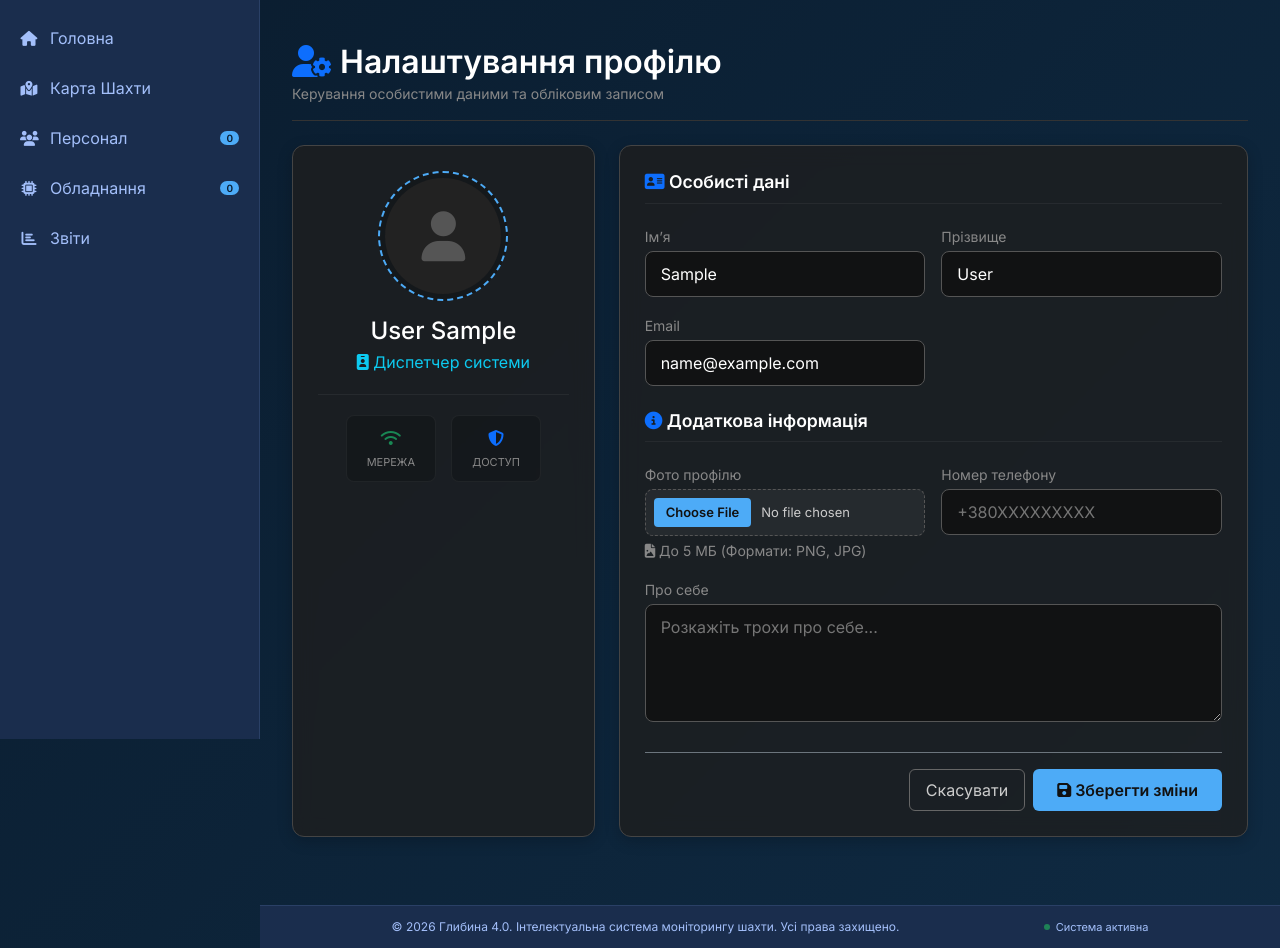
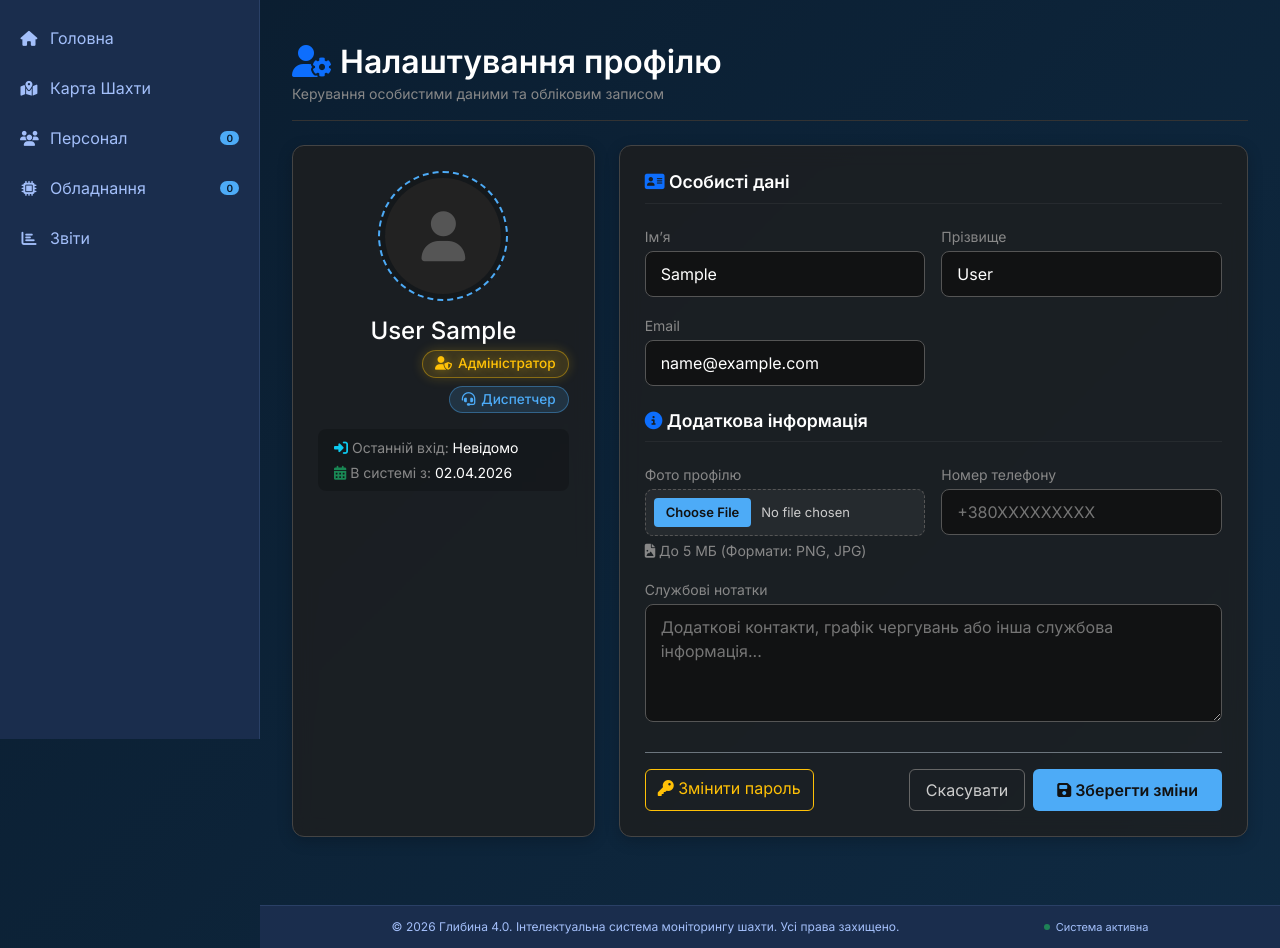
Before and after one commit to Nazoferon/Integrated-mine-monitoring-and-safety-system, a Django app: page /diploma/profile/ in a window 1280 px wide. Shown: the part 61-1009 px from the top of the page. Run offline with Django 5.2, Linux system fonts and the light colour scheme; the visitor is signed in with stand-in values (Sample User, id 1); data comes from the database, SQL or seed files in the repository; data that the repository does not hold is empty; some libraries are stand-ins or nearby versions.

Commit message:
update: Upgraded the User Profile page to feature dynamic role badges, professional contact information, and a cleaner layout, replacing the old static placeholders.

```diff
--- a/diploma/forms.py
+++ b/diploma/forms.py
@@ -26,10 +26,10 @@ class ProfileForm(forms.ModelForm):
         labels = {
             'profile_photo': 'Фото профілю',
             'phone_number': 'Номер телефону',
-            'bio': 'Про себе'
+            'bio': 'Службові нотатки'
         }
         widgets = {
-            'bio': forms.Textarea(attrs={'rows': 4, 'placeholder': 'Розкажіть трохи про себе...'}),
+            'bio': forms.Textarea(attrs={'rows': 4, 'placeholder': 'Додаткові контакти, графік чергувань або інша службова інформація...'}),
             'phone_number': forms.TextInput(attrs={'placeholder': '+380XXXXXXXXX'}),
             'profile_photo': forms.FileInput(attrs={'accept': 'image/png,image/jpeg,image/jpg'}),
         }
--- a/diploma/templates/diploma/profile.html
+++ b/diploma/templates/diploma/profile.html
@@ -27,17 +27,21 @@
                 {% endif %}
             </div>
             <h4 class="mt-3 mb-1 text-white">{{ user.last_name }} {{ user.first_name }}</h4>
-            <p class="text-info mb-3"><i class="fas fa-id-badge"></i> Диспетчер системи</p>
 
-            <div class="profile-stats">
-                <div class="stat-box">
-                    <span class="stat-val text-success"><i class="fas fa-wifi"></i></span>
-                    <span class="stat-name">Мережа</span>
-                </div>
-                <div class="stat-box">
-                    <span class="stat-val text-primary"><i class="fas fa-shield-alt"></i></span>
-                    <span class="stat-name">Доступ</span>
-                </div>
+            <div class="mb-3 d-flex justify-content-center flex-wrap gap-2">
+                {% if user.is_superuser %}
+                <span class="badge role-badge badge-admin">
+                    <i class="fas fa-user-shield"></i>Адміністратор
+                </span>
+                {% endif %}
+                <span class="badge role-badge badge-dispatcher">
+                    <i class="fas fa-headset"></i>Диспетчер
+                </span>
+            </div>
+
+            <div class="text-muted small mb-3 text-start px-3 py-2" style="background: rgba(0,0,0,0.2); border-radius: 8px;">
+                <div class="mb-1"><i class="fas fa-sign-in-alt text-info"></i> Останній вхід: <span class="text-white">{{ user.last_login|date:"d.m.Y H:i"|default:"Невідомо" }}</span></div>
+                <div><i class="fas fa-calendar-alt text-success"></i> В системі з: <span class="text-white">{{ user.date_joined|date:"d.m.Y" }}</span></div>
             </div>
         </div>
     </div>
@@ -82,6 +86,7 @@
                 </div>
 
                 <div class="d-flex justify-content-end border-top border-secondary pt-3 mt-2 profile-actions">
+                    <a href="{% url 'password_reset' %}" class="btn btn-outline-warning me-auto" title="Перейти до скидання пароля"><i class="fas fa-key"></i> Змінити пароль</a>
                     <button type="button" class="btn btn-outline-secondary me-2" onclick="window.history.back()">Скасувати</button>
                     <button type="submit" class="btn-save px-4"><i class="fas fa-save"></i> Зберегти зміни</button>
                 </div>
--- a/static/diploma/css/pages/profile.css
+++ b/static/diploma/css/pages/profile.css
@@ -40,28 +40,6 @@
     color: #555;
 }
 
-.profile-stats {
-    display: flex;
-    justify-content: center;
-    gap: 15px;
-    margin-top: 20px;
-    padding-top: 20px;
-    border-top: 1px solid rgba(255, 255, 255, 0.05);
-}
-
-.stat-box {
-    background: rgba(0,0,0,0.2);
-    padding: 10px 20px;
-    border-radius: 8px;
-    border: 1px solid rgba(255, 255, 255, 0.05);
-    display: flex;
-    flex-direction: column;
-    min-width: 90px;
-}
-
-.stat-val { font-size: 16px; font-weight: bold; color: #fff; }
-.stat-name { font-size: 11px; color: #888; text-transform: uppercase; margin-top: 4px; }
-
 .section-title {
     border-bottom: 1px solid rgba(255, 255, 255, 0.05);
     padding-bottom: 10px;
@@ -69,6 +47,33 @@
     color: #fff;
     font-size: 1.1rem;
     font-weight: 600;
+}
+
+/* Стилі для бейджа ролі користувача */
+.role-badge {
+    font-size: 0.85rem;
+    padding: 6px 12px;
+    border-radius: 20px;
+    font-weight: 500;
+    border: 1px solid;
+    display: inline-flex;
+    align-items: center;
+    justify-content: center;
+    gap: 6px;
+}
+
+.badge-admin {
+    background: rgba(255, 193, 7, 0.15);
+    color: #ffc107; /* Жовтий колір для адміністратора */
+    border-color: rgba(255, 193, 7, 0.4);
+    box-shadow: 0 0 12px rgba(255, 193, 7, 0.2);
+    text-shadow: 0 0 8px rgba(255, 193, 7, 0.4);
+}
+
+.badge-dispatcher {
+    background: rgba(77, 171, 247, 0.15);
+    color: #4dabf7; /* Синій колір для диспетчера */
+    border-color: rgba(77, 171, 247, 0.4);
 }
 
 /* СТИЛІЗАЦІЯ ПОЛІВ ФОРМИ */
```
